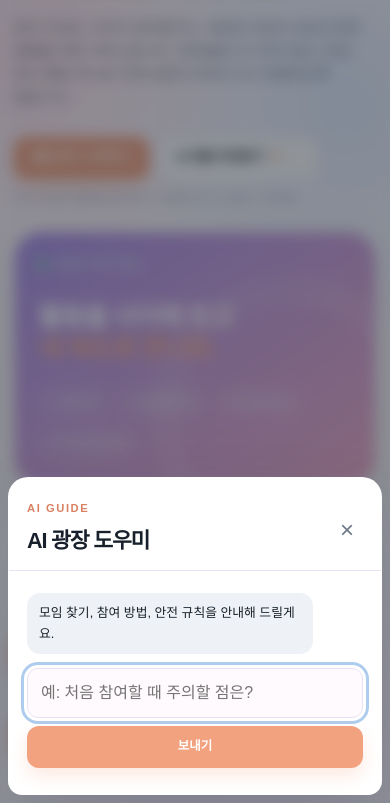
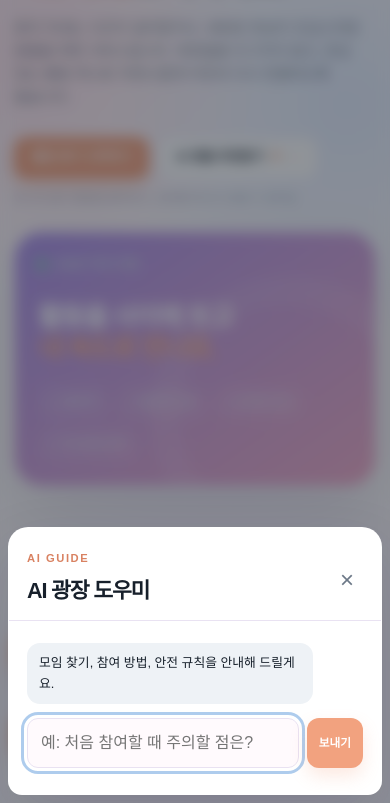
Before and after one commit to Gimchi-coder/malhanundaero-team-project, a plain HTML site: page index.html in a window 390 px wide. Both pictures are taken after a click on the button "AI 광장 도우미 열기". Shown: the part 220-1023 px from the top of the page. Drawn offline with nearby package versions, Linux system fonts and the light colour scheme; no server answers.

Commit message:
디자인 수정

```diff
--- a/style.css
+++ b/style.css
@@ -49,7 +49,7 @@ button:focus-visible, a:focus-visible, input:focus-visible, select:focus-visible
 .nav-create-tab { color: var(--accent-dark); }
 .nav-create-tab:hover { color: #fff; background: var(--accent); }
 .nav-actions { display: flex; align-items: center; gap: 8px; }
-.btn-primary, .btn-ghost, .btn-outline, .icon-button { display: inline-flex; align-items: center; justify-content: center; min-height: 42px; border-radius: 12px; font-weight: 800; transition: transform var(--ease), background var(--ease), border-color var(--ease), color var(--ease), box-shadow var(--ease); }
+.btn-primary, .btn-ghost, .btn-outline, .icon-button { display: inline-flex; align-items: center; justify-content: center; min-width: 0; min-height: 42px; border-radius: 12px; font-weight: 800; white-space: nowrap; transition: transform var(--ease), background var(--ease), border-color var(--ease), color var(--ease), box-shadow var(--ease); }
 .btn-primary { padding: 0 18px; color: #fff; background: var(--accent); box-shadow: 0 8px 18px rgba(239,147,104,.2); }
 .btn-primary:hover { background: var(--accent-dark); transform: translateY(-1px); box-shadow: 0 11px 24px rgba(239,147,104,.27); }
 .btn-ghost, .btn-outline { padding: 0 16px; color: var(--ink); border: 1px solid var(--line); background: var(--surface); }
@@ -252,3 +252,11 @@ select { appearance: auto; }.form-group input:focus, .form-group select:focus, .
     .btn-primary, .btn-ghost, .btn-outline { font-size: clamp(.72rem, 3.2vw, .9rem); }
     .section-heading p:not(.eyebrow), .connection-heading p:not(.eyebrow) { font-size: clamp(.78rem, 3.2vw, .9rem); }
 }
+/* Keep compact action controls readable on every viewport. */
+.chat-form { display: flex; align-items: stretch; gap: 8px; }
+.chat-form input { flex: 1 1 auto; min-width: 0; }
+.chat-form .btn-primary { flex: 0 0 auto; padding-inline: 14px; white-space: nowrap; }
+@media (max-width: 680px) {
+    .chat-form { flex-direction: row; }
+    .chat-form .btn-primary { padding-inline: 12px; font-size: clamp(.72rem, 3vw, .9rem); }
+}
```
